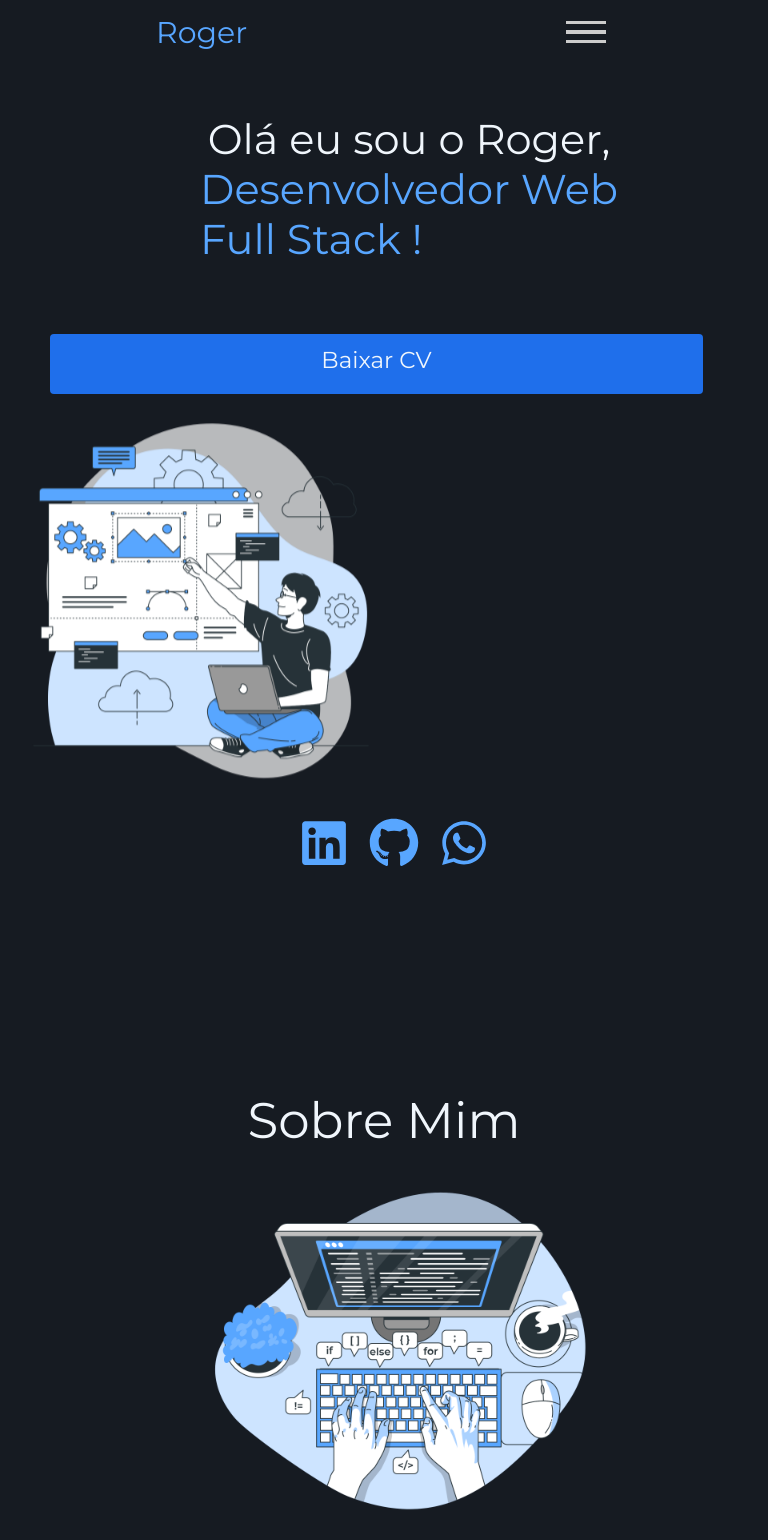
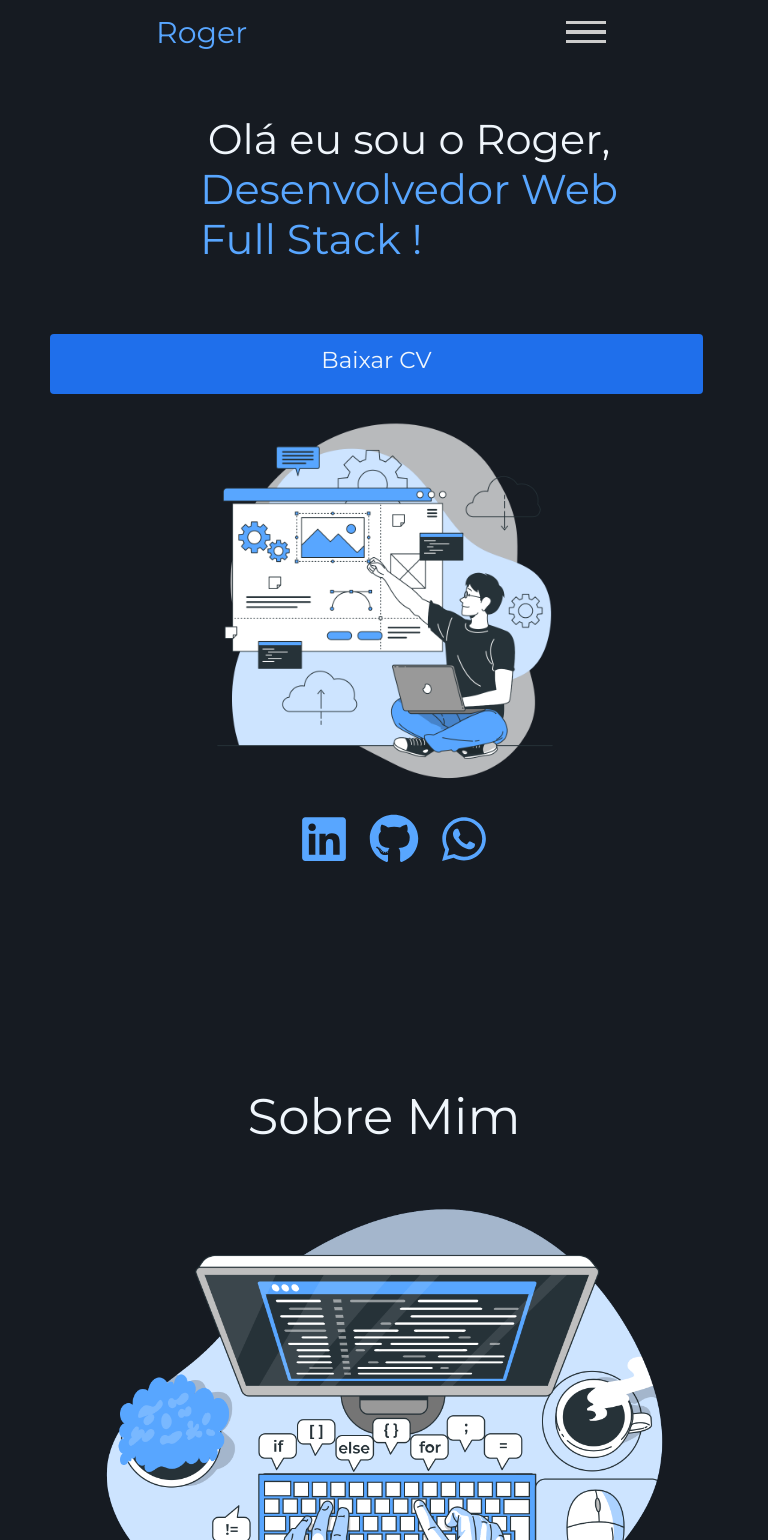
Before and after one commit to rogervalentim/portf-lio, a React (Create React App) app: page / in a window 768 px wide. Shown: the top 1540 px of the page. Built offline with nearby package versions, Linux system fonts and the light colour scheme.

Commit message:
mais alguns ajustes

```diff
--- a/public/index.html
+++ b/public/index.html
@@ -24,7 +24,7 @@
       work correctly both with client-side routing and a non-root public URL.
       Learn how to configure a non-root public URL by running `npm run build`.
     -->
-    <title>Pórtifólio | Roger</title>
+    <title>Portfólio | Roger</title>
   </head>
   <body>
     <noscript>You need to enable JavaScript to run this app.</noscript>
--- a/src/App.jsx
+++ b/src/App.jsx
@@ -10,6 +10,7 @@ import Footer from "./components/Footer";
 function App() {
   return (
     <>
+    <body>
       <NavBar />
       <Inicio />
       <Sobre />
@@ -17,6 +18,7 @@ function App() {
       <Projetos />
       <Contato />
       <Footer />
+      </body>
     </>
   );
 }
--- a/src/assets/css/App.css
+++ b/src/assets/css/App.css
@@ -5,7 +5,9 @@
   padding: 0;
   box-sizing: border-box;
   font-family: "Montserrat", sans-serif;
+  scroll-behavior: smooth;
+}
+
+body {
   background-color:#161b22;
-  scroll-behavior: smooth;
-
 }
--- a/src/assets/css/Contato.css
+++ b/src/assets/css/Contato.css
@@ -12,6 +12,9 @@
   margin-left: 20px;
 }
 
+.contact-icon:hover {
+  color: #c9d1d9;
+}
 .contact-me {
   margin-top: 100px;
 }
@@ -86,7 +89,7 @@
   }
 
   .contact-text {
-    font-size: 18px;
+    font-size: 16px;
   }
 
   .contact-container {
--- a/src/assets/css/Inicio.css
+++ b/src/assets/css/Inicio.css
@@ -122,6 +122,11 @@
     margin-top: 0;
   }
 
+  .avatar-container {
+    display: grid;
+    justify-content: center;
+  }
+
   .avatar {
     max-width: 400px;
   }
--- a/src/assets/css/NavBar.css
+++ b/src/assets/css/NavBar.css
@@ -37,6 +37,7 @@ li {
   align-items: center;
   justify-content: space-around;
   gap: 3rem;
+  background-color: #161b22;
 }
 
 .nav__toggler {
--- a/src/assets/css/Sobre.css
+++ b/src/assets/css/Sobre.css
@@ -33,12 +33,14 @@
     display: block;
   }
 
-  #computer {
-    margin: auto;
+  .computer-container {
+    display: grid;
+    justify-content: center;
   }
 
   .computer {
-    width: 350px;
+    margin: auto;
+    width: 300px;
   }
 
   .text-about-me {
@@ -72,8 +74,7 @@
   }
 
   .computer {
-    width: 400px;
-    margin-left: 200px;
+    width: 600px;
   }
 
 }
--- a/src/assets/css/Tecnologias.css
+++ b/src/assets/css/Tecnologias.css
@@ -111,7 +111,7 @@
   .card-react {
     margin-top: 50px;
     width: 320px;
-    margin-left: 10px;
+    margin-left: 20px;
     border-radius: 10px;
     cursor: pointer;
     border: 3px solid #484f58;
--- a/src/components/Projetos.jsx
+++ b/src/components/Projetos.jsx
@@ -1,6 +1,5 @@
 import React from "react";
 import "../assets/css/Projetos.css";
-import Projeto from "../assets/images/projetos/projetos.png";
 import ProjetoRocket from "../assets/images/projetos/rocket-pay.png";
 
 function Projetos() {
@@ -12,11 +11,13 @@ function Projetos() {
           <div className="card-container-project">
             <div className="card">
               <a href="https://explorer-lab-project-ohn4vvfaq-rogervalentim.vercel.app/">
+                <div className="image-project-container">
                   <img
                     className="project-rocket"
                     src={ProjetoRocket}
                     alt="projetos imagem"
                   />
+                </div>
               </a>
             </div>
             <div className="info-project">
@@ -25,9 +26,11 @@ function Projetos() {
                 O Rocketpay é um componente que simula o formulário de
                 preenchimento de cartão de crédito,
                 <br /> onde é possível adicionar máscara aos inputs e atualizar
-              elementos HTML via DOM.<br/>
+                elementos HTML via DOM.
+                <br />
                 <p className="technologies-project">
-              <strong>Tecnologias Utilizadas:</strong><br/>
+                  <strong>Tecnologias Utilizadas:</strong>
+                  <br />
                   HTML e CSS, JavaScript e JSON, Node e NPM, Vite, IMask
                 </p>
                 <div className="btn-container-project">
--- a/src/components/Sobre.jsx
+++ b/src/components/Sobre.jsx
@@ -9,7 +9,7 @@ function Sobre() {
         <section className="about-container">
           <h3 className="about-title">Sobre Mim</h3>
           <section className="about-image-paragraph">
-            <div id="computer">
+            <div className="computer-container">
               <img className="computer" src={Computer} alt="avatar sobre" />
             </div>
             <p className="text-about-me">
```
Lines whose indentation alone changed are shown as unchanged.
